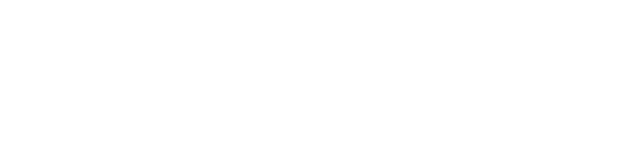
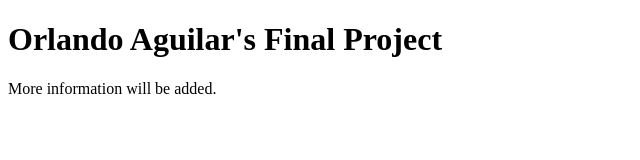
Before and after one commit to Wilamaze/INST377-Final, a plain HTML site: page client/index.html in a window 1280 px wide. Shown: the whole page, without its empty margins (0-640 px from the left). Drawn offline with Linux system fonts and the light colour scheme.

Commit message:
Initial Project Commit pt2

```diff
--- a/index.html
+++ b/client/index.html
@@ -1,3 +1,4 @@
+<!DOCTYPE html>
 <html lang="en">
 <head>
     <meta charset="UTF-8">
@@ -6,6 +7,7 @@
     <title>Orlando Aguilar Final Project</title>
 </head>
 <body>
-
+    <h1>Orlando Aguilar's Final Project</h1>
+    <p>More information will be added.</p>
 </body>
 </html>
```
Also changed, not shown: 1 other file.
